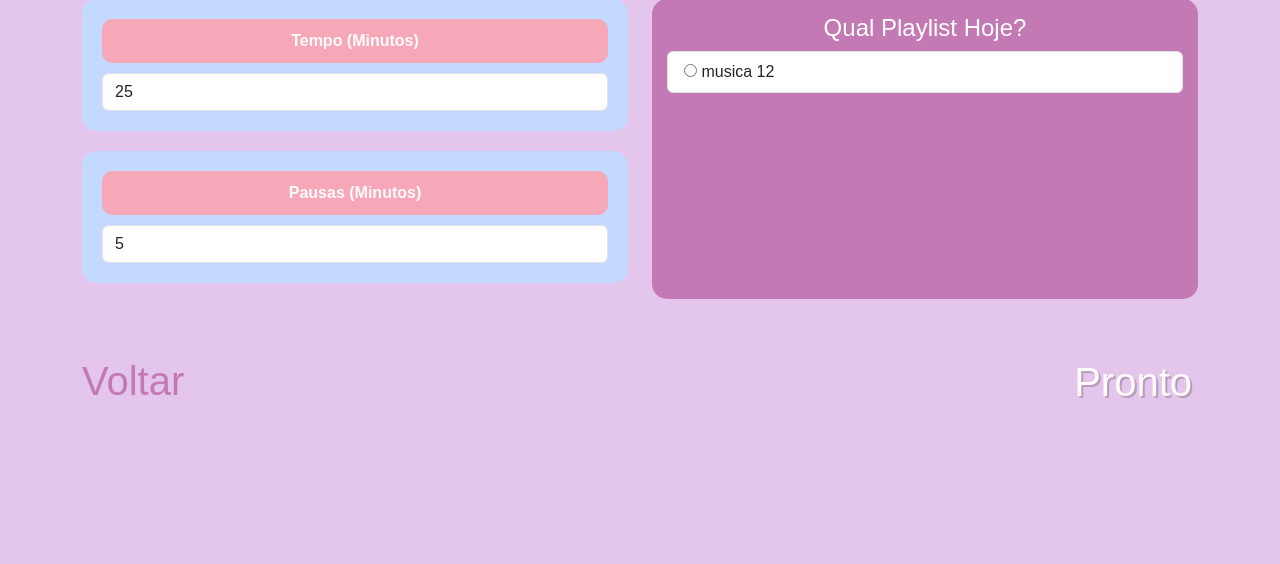
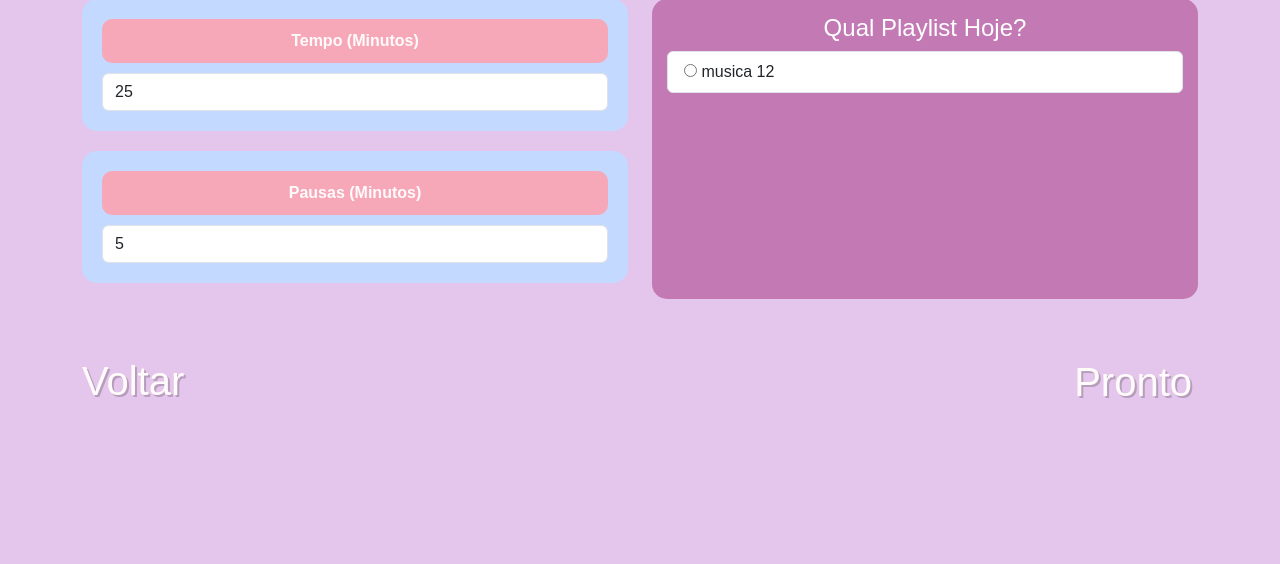
Before and after one commit to GabiCodings/FocusFluir, a Flask app: page /sessao in a window 1280 px wide. Shown: the part 149-713 px from the top of the page. Run offline with Flask 3, Linux system fonts and the light colour scheme; data comes from the database, SQL or seed files in the repository; both versions use the stored data as it was after the commit; some web fonts are replaced.

Commit message:
finalizando

```diff
--- a/templates/sessao.html
+++ b/templates/sessao.html
@@ -49,7 +49,8 @@
         .btn-config {
             font-family: 'Jersey 10', sans-serif;
             font-size: 40px;
-            color: #C379B4;
+            color: #FFFBFB;
+            text-shadow: 2px 2px 0px rgba(0,0,0,0.2);
             text-decoration: none;
             background: none;
             border: none;
```
Also changed, not shown: focusfluir.db.
